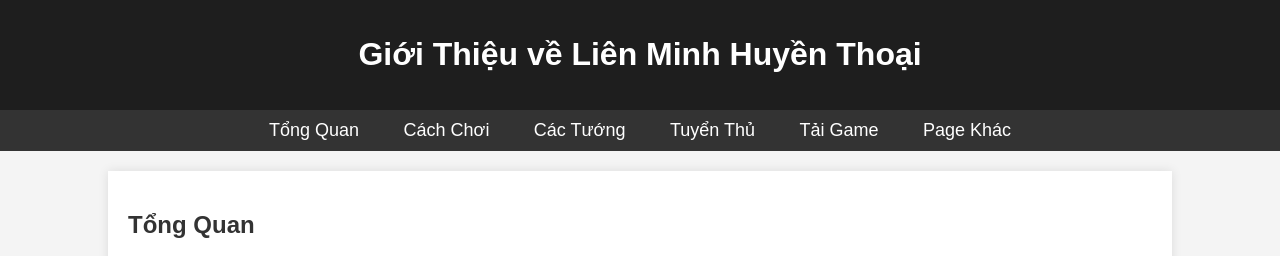
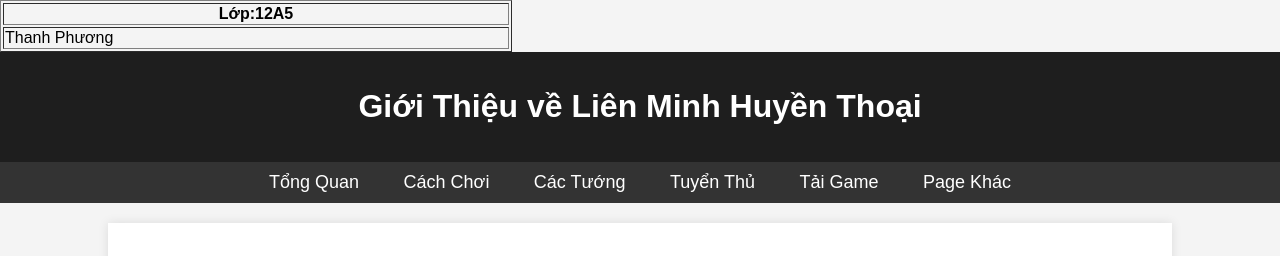
Before and after one commit to phuongyuti/thphuong, a plain HTML site: page index.html in a window 1280 px wide. Shown: the top 256 px of the page. Drawn offline with Linux system fonts and the light colour scheme.

Commit message:
Update index.html

```diff
--- a/index.html
+++ b/index.html
@@ -1,5 +1,5 @@
 <!DOCTYPE html>
-<html lang="vi">
+<html>
 <head>
     <meta charset="UTF-8">
     <meta name="viewport" content="width=device-width, initial-scale=1.0">
@@ -53,7 +53,14 @@
     </style>
 </head>
 <body>
-
+ <table border="1" style="width: 40%;">
+        <tr>
+            <th> Lớp:12A5</th>
+        </tr>
+        <tr>
+            <td>Thanh Phương</td>
+        </tr>
+</table>
 <header>
     <h1>Giới Thiệu về Liên Minh Huyền Thoại</h1>
 </header>
```
